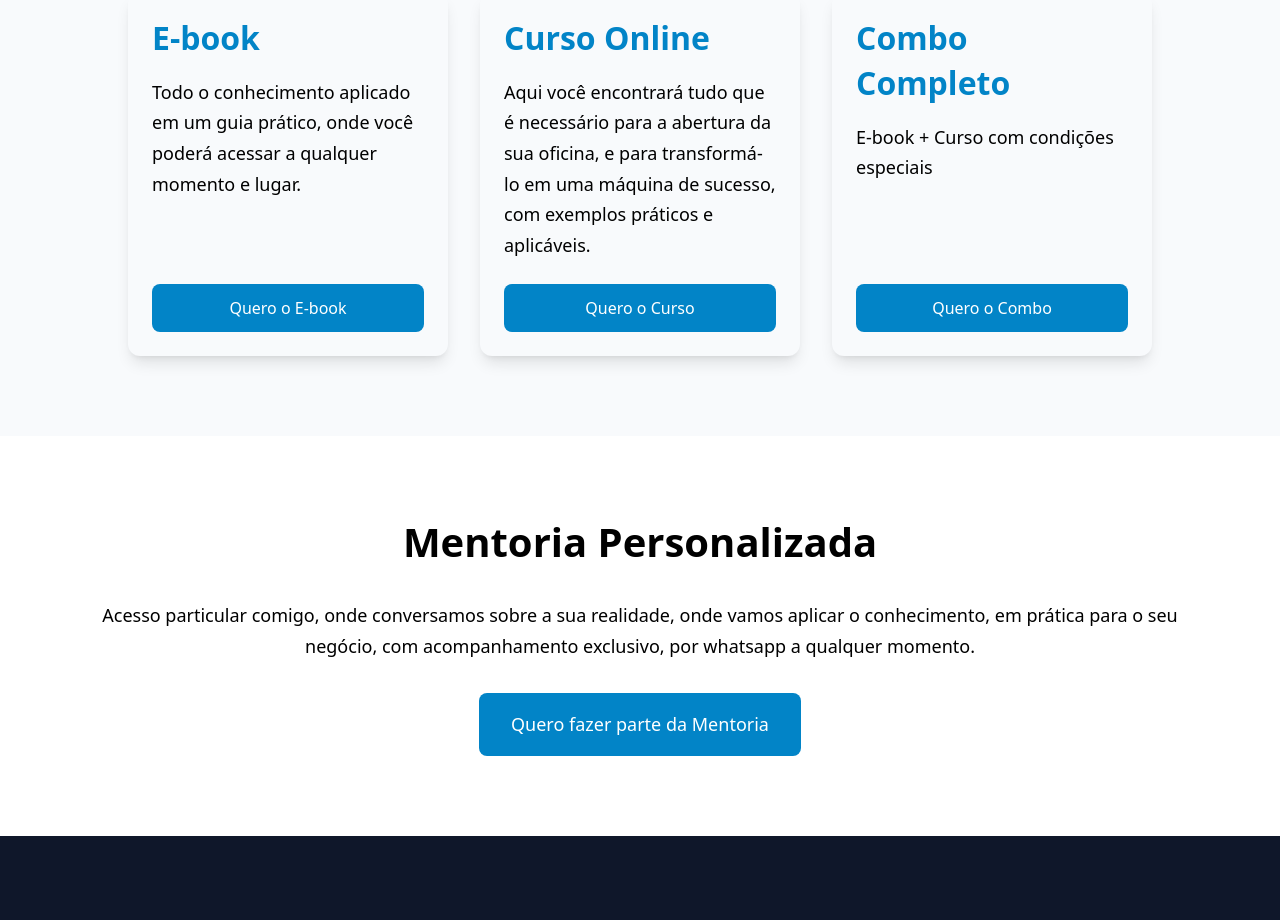
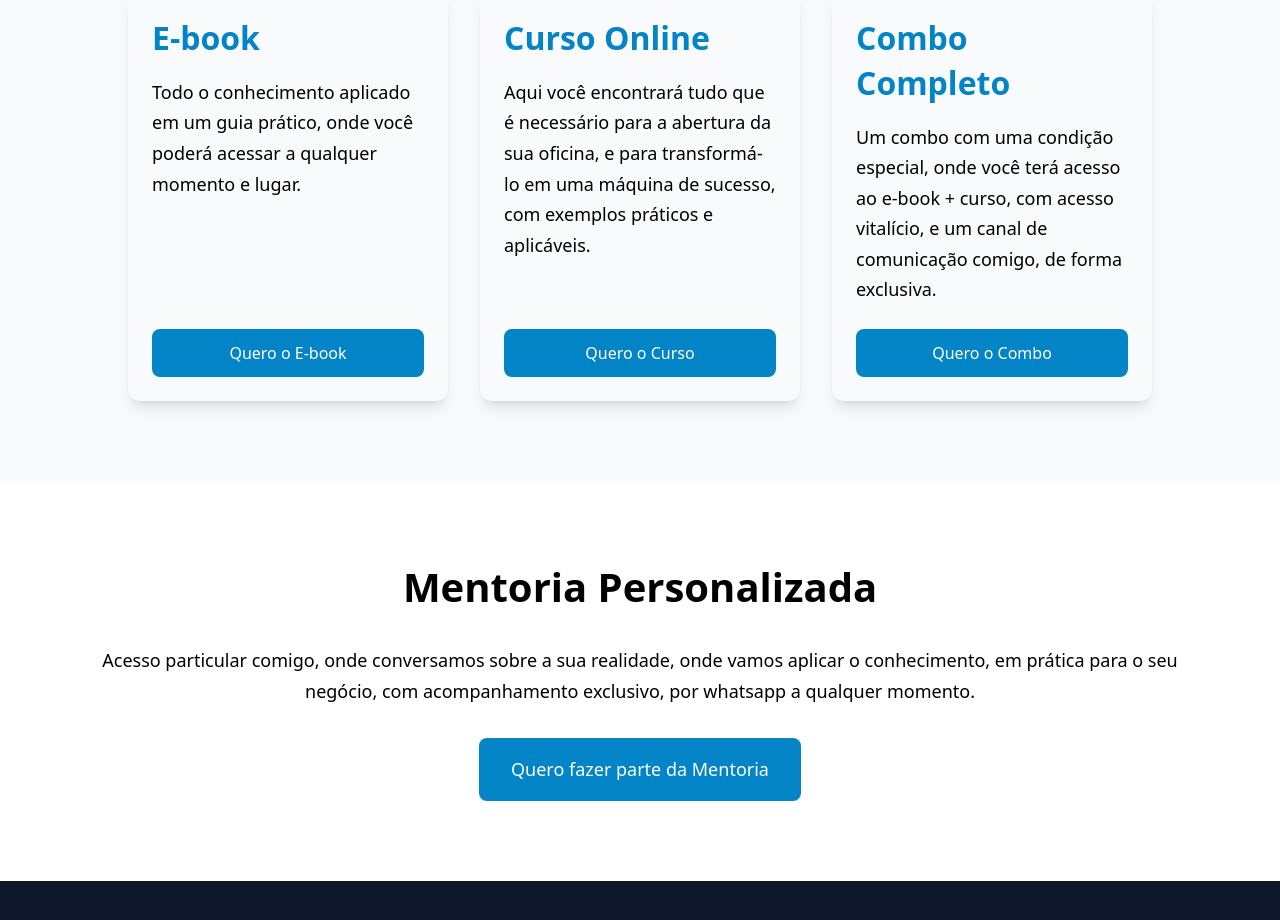
Before and after one commit to LukaVieira1/jordan-landing-page, a React (Vite) app: page / in a window 1280 px wide. Shown: the part 1840-2760 px from the top of the page. Built offline with nearby package versions, Linux system fonts and the light colour scheme.

Commit message:
refactor: combo text

```diff
--- a/src/App.tsx
+++ b/src/App.tsx
@@ -222,7 +222,9 @@ function App() {
                   Combo Completo
                 </h3>
                 <p className="text-body-lg mb-6">
-                  E-book + Curso com condições especiais
+                  Um combo com uma condição especial, onde você terá acesso ao
+                  e-book + curso, com acesso vitalício, e um canal de
+                  comunicação comigo, de forma exclusiva.
                 </p>
               </div>
               <button className="w-full bg-primary-600 text-white py-3 rounded-lg hover:bg-primary-700 transition-colors">
```
